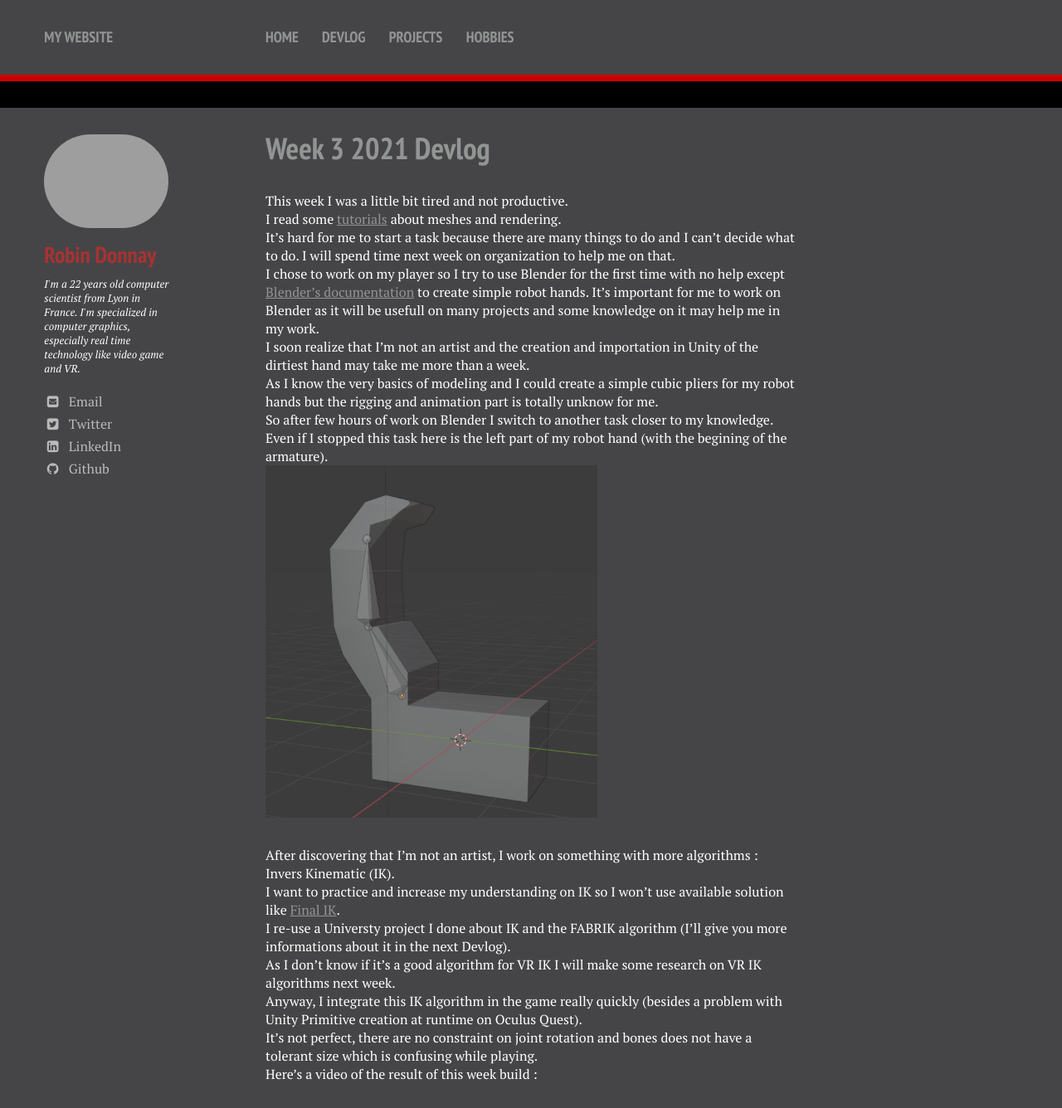
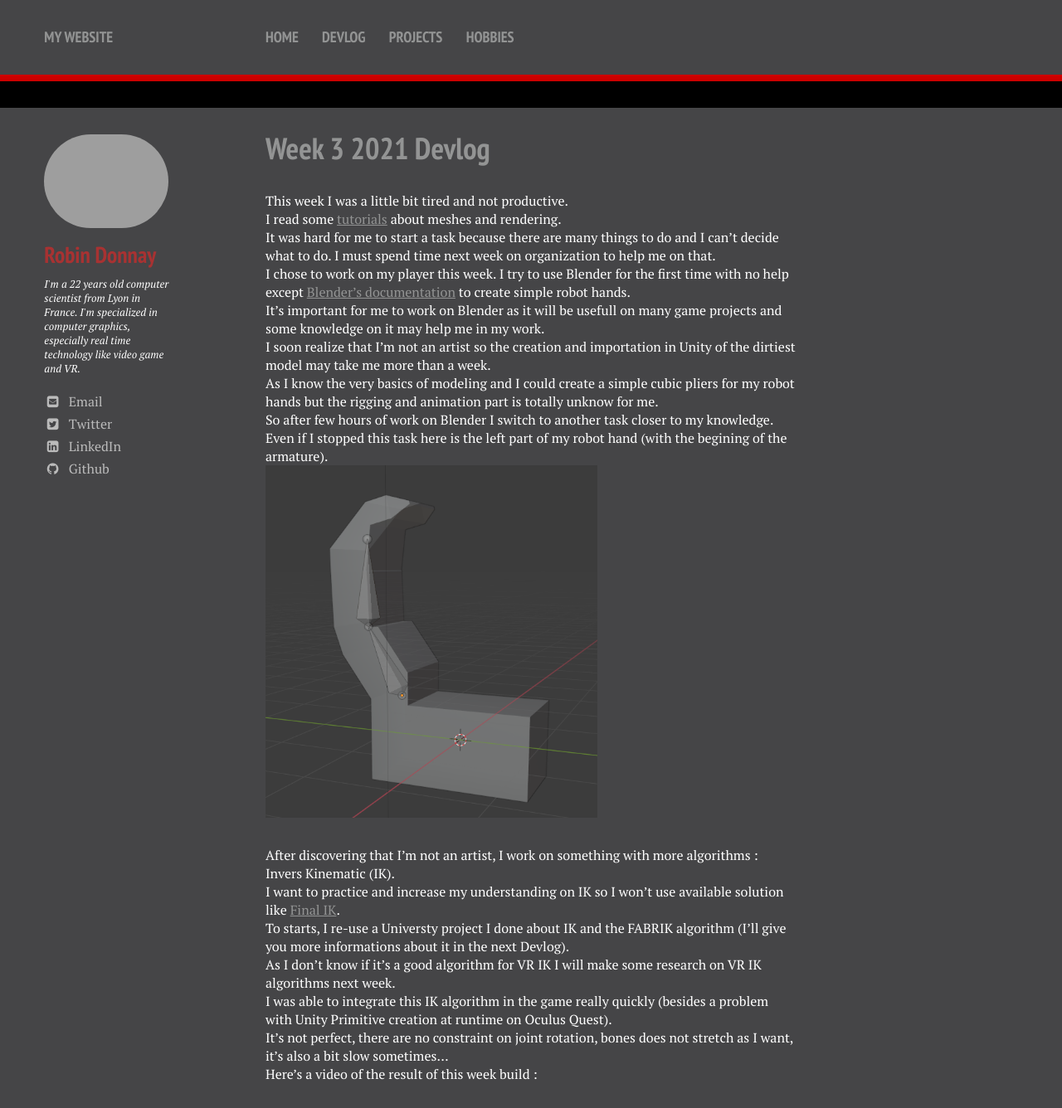
Before and after one commit to Aros69/RobinDonnay, a Jekyll site: the page built from _posts/2021-01-24-DevLogWeek3.md, in a window 1280 px wide and 1400 px high, cut to the strip 0-1336 px from the top of the window. Shown: the whole strip at 83% size. Built offline with Jekyll 4.4.1, drawn with Linux system fonts in a browser that asks for light colours; nearby versions of some CDN libraries; some of the changed text lies outside the part shown.

Commit message:
Devlog Week 3 : Fix text

```diff
--- a/_posts/2021-01-24-DevLogWeek3.md
+++ b/_posts/2021-01-24-DevLogWeek3.md
@@ -14,9 +14,10 @@ category: presentation
 
 This week I was a little bit tired and not productive.
 I read some [tutorials](https://catlikecoding.com/unity/tutorials/) about meshes and rendering.
-It's hard for me to start a task because there are many things to do and I can't decide what to do. I will spend time next week on organization to help me on that.
-I chose to work on my player so I try to use Blender for the first time with no help except [Blender's documentation](https://docs.blender.org/manual/en/2.79/index.html) to create simple robot hands. It's important for me to work on Blender as it will be usefull on many projects and some knowledge on it may help me in my work.
-I soon realize that I'm not an artist and the creation and importation in Unity of the dirtiest hand may take me more than a week.
+It was hard for me to start a task because there are many things to do and I can't decide what to do. I must spend time next week on organization to help me on that.
+I chose to work on my player this week. I try to use Blender for the first time with no help except [Blender's documentation](https://docs.blender.org/manual/en/2.79/index.html) to create simple robot hands.
+It's important for me to work on Blender as it will be usefull on many game projects and some knowledge on it may help me in my work.
+I soon realize that I'm not an artist so the creation and importation in Unity of the dirtiest model may take me more than a week.
 As I know the very basics of modeling and I could create a simple cubic pliers for my robot hands but the rigging and animation part is totally unknow for me.
 So after few hours of work on Blender I switch to another task closer to my knowledge.
 Even if I stopped this task here is the left part of my robot hand (with the begining of the armature).
@@ -24,10 +25,13 @@ Even if I stopped this task here is the left part of my robot hand (with the beg
 
 After discovering that I'm not an artist, I work on something with more algorithms : Invers Kinematic (IK).
 I want to practice and increase my understanding on IK so I won't use available solution like [Final IK](https://assetstore.unity.com/packages/tools/animation/final-ik-14290).
-I re-use a Universty project I done about IK and the FABRIK algorithm (I'll give you more informations about it in the next Devlog).
+To starts, I re-use a Universty project I done about IK and the FABRIK algorithm (I'll give you more informations about it in the next Devlog).
 As I don't know if it's a good algorithm for VR IK I will make some research on VR IK algorithms next week.
-Anyway, I integrate this IK algorithm in the game really quickly (besides a problem with Unity Primitive creation at runtime on Oculus Quest).
-It's not perfect, there are no constraint on joint rotation and bones does not have a tolerant size which is confusing while playing.
+I was able to integrate this IK algorithm in the game really quickly (besides a problem with Unity Primitive creation at runtime on Oculus Quest).
+It's not perfect, there are no constraint on joint rotation, bones does not stretch as I want, it's also a bit slow sometimes...
 Here's a video of the result of this week build :
 <iframe width="560" height="315" src="https://www.youtube.com/embed/Nig3QnuBq1c" frameborder="0" allow="accelerometer; autoplay; clipboard-write; encrypted-media; gyroscope; picture-in-picture" allowfullscreen></iframe>
 The new build is available on [itch.io](https://arosthegame.itch.io/rock-it-for-me) for those who want to test the arms.
+
+
+To conclude this week, I decide to focus on the dev part of the game for the moment and forget the artistic part as it's easier and funnier for me to work on code.
```
